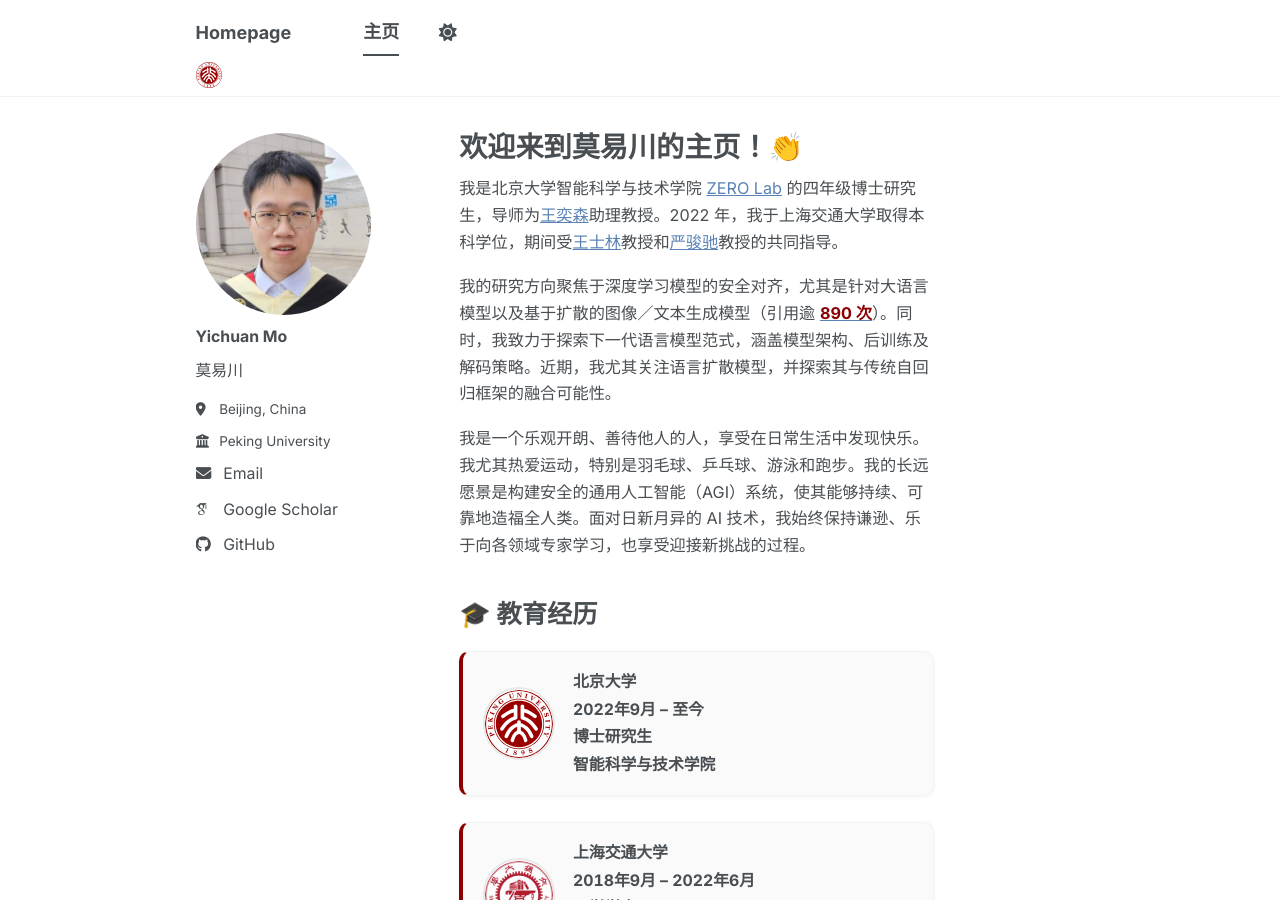
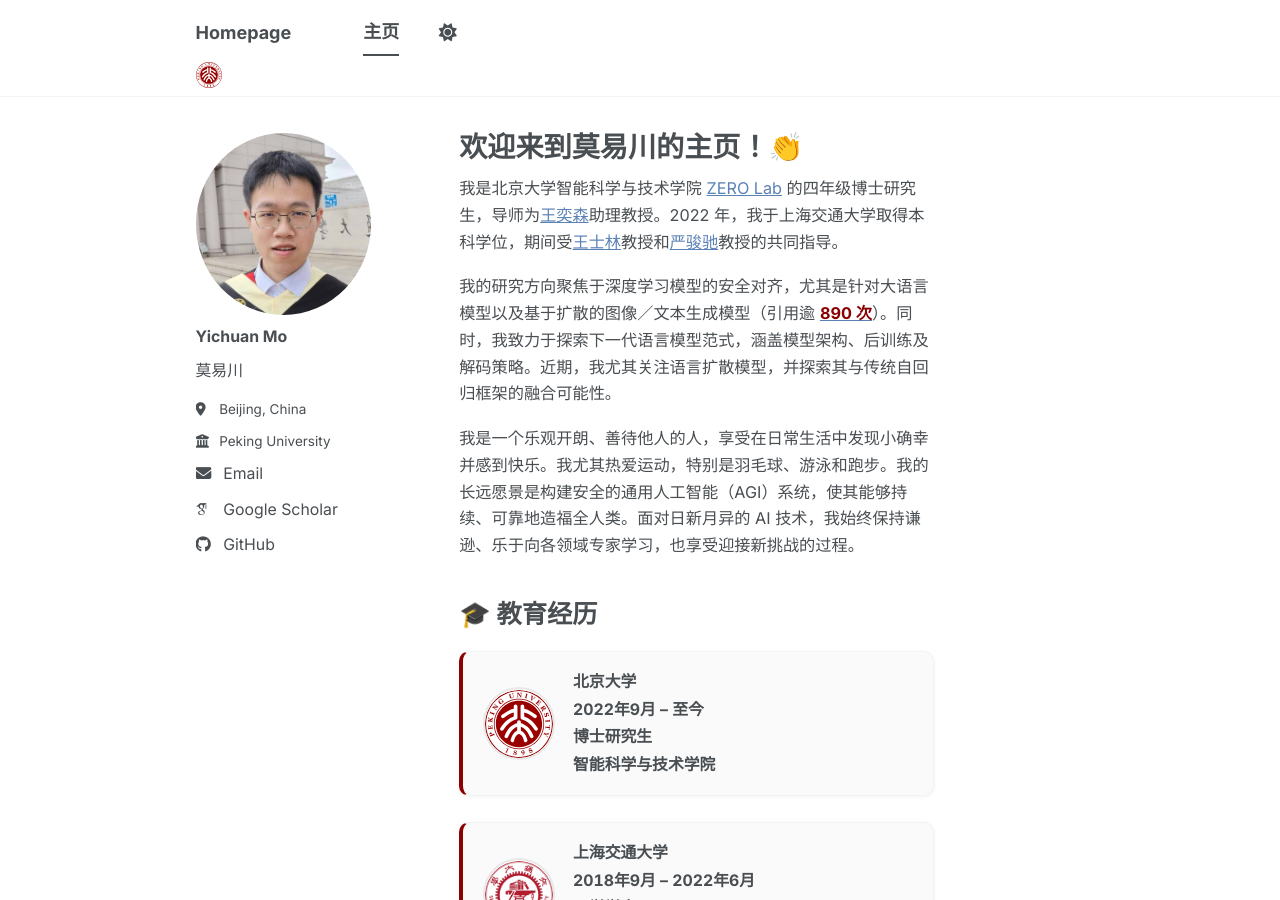
Before and after one commit to mo666666/mo666666.github.io, a Jekyll site: the page built from _pages/about-zh.md, in a window 1280 px wide and 900 px high. Built offline with Jekyll 4.4.1, drawn with Linux system fonts in a browser that asks for light colours; some web fonts are replaced; a script bundle is joined from its source files by our own code; library files that are not in the unit come from our copies.

```diff
--- a/_pages/about-zh.md
+++ b/_pages/about-zh.md
@@ -7,7 +7,7 @@
 <div class="homepage-intro">
   <p>我是北京大学智能科学与技术学院 <a href="https://zero-lab-pku.github.io/">ZERO Lab</a> 的四年级博士研究生，导师为<a href="https://yisenwang.github.io/">王奕森</a>助理教授。2022 年，我于上海交通大学取得本科学位，期间受<a href="https://www.cs.sjtu.edu.cn/en/jiaoshiml/wangshilin.html">王士林</a>教授和<a href="https://thinklab.sjtu.edu.cn/index.html">严骏驰</a>教授的共同指导。</p>
   <p>我的研究方向聚焦于深度学习模型的安全对齐，尤其是针对大语言模型以及基于扩散的图像／文本生成模型（引用逾 <a href="https://scholar.google.com/citations?user=xvSYG1gAAAAJ&hl=zh-CN" target="_blank" rel="noopener"><strong style="color: #8B0000;">890 次</strong></a>）。同时，我致力于探索下一代语言模型范式，涵盖模型架构、后训练及解码策略。近期，我尤其关注语言扩散模型，并探索其与传统自回归框架的融合可能性。</p>
-  <p>我是一个乐观开朗、善待他人的人，享受在日常生活中发现快乐。我尤其热爱运动，特别是羽毛球、乒乓球、游泳和跑步。我的长远愿景是构建安全的通用人工智能（AGI）系统，使其能够持续、可靠地造福全人类。面对日新月异的 AI 技术，我始终保持谦逊、乐于向各领域专家学习，也享受迎接新挑战的过程。</p>
+  <p>我是一个乐观开朗、善待他人的人，享受在日常生活中发现小确幸并感到快乐。我尤其热爱运动，特别是羽毛球、游泳和跑步。我的长远愿景是构建安全的通用人工智能（AGI）系统，使其能够持续、可靠地造福全人类。面对日新月异的 AI 技术，我始终保持谦逊、乐于向各领域专家学习，也享受迎接新挑战的过程。</p>
 </div>
 
 {% include base_path %}
```
